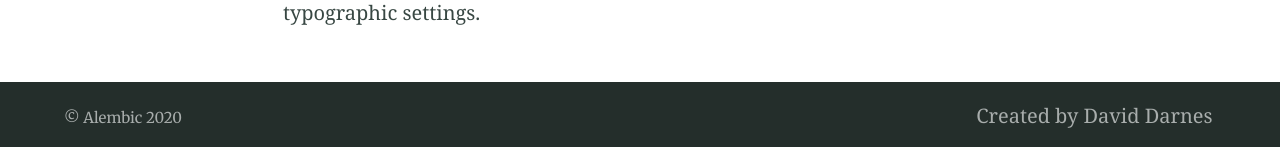
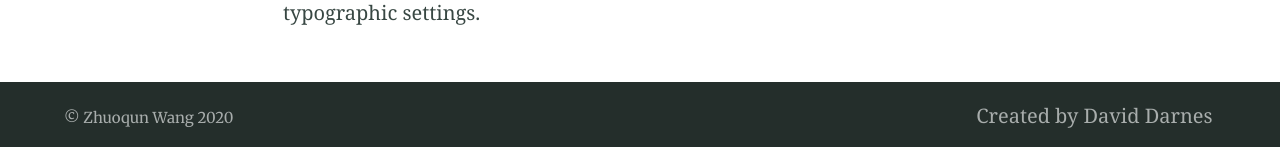
Before and after one commit to ZhuoqunWang0120/zhuoqunwang.github.io, a Jekyll site: the page built from index.md, in a window 1280 px wide and 900 px high, scrolled down 4807 px. Shown: the part 750-897 px from the top of the window. Built offline with Jekyll 4.4.1, drawn with Linux system fonts in a browser that asks for light colours; part of the change alters nothing that is shown.

Commit message:
Update _config.yml

```diff
--- a/_config.yml
+++ b/_config.yml
@@ -93,13 +93,13 @@ defaults:
 # 7. Site settings
 encoding: utf-8 # Make sure the encoding is right
 lang: en-GB # Set the site language
-title: "Alembic" # Site name or title, also used in jekyll-seo-tag
+title: "Zhuoqun Wang" # Site name or title, also used in jekyll-seo-tag
 logo: "/assets/logos/logo.svg" # Site logo, also used in jekyll-seo-tag
-description: "Alembic is a starting point for Jekyll projects. Rather than starting from scratch, this boilerplate is designed to get the ball rolling immediately" # Site description and default description, also used in jekyll-seo-tag
+description: "I am a second year PhD student of Statistical Science at Duke University" # Site description and default description, also used in jekyll-seo-tag
 url: "https://alembic.darn.es" # Site url, also used in jekyll-seo-tag
 baseurl: ""
 repo: "https://github.com/daviddarnes/alembic"
-email: "me@daviddarnes.com"
+email: "zw122@duke.edu"
 # disqus: "alembic-1" # Blog post comments, uncomment the option and set the site ID from your Disqus account
 # google_analytics: ''
 # google_analytics_anonymize_ip: ''
```
